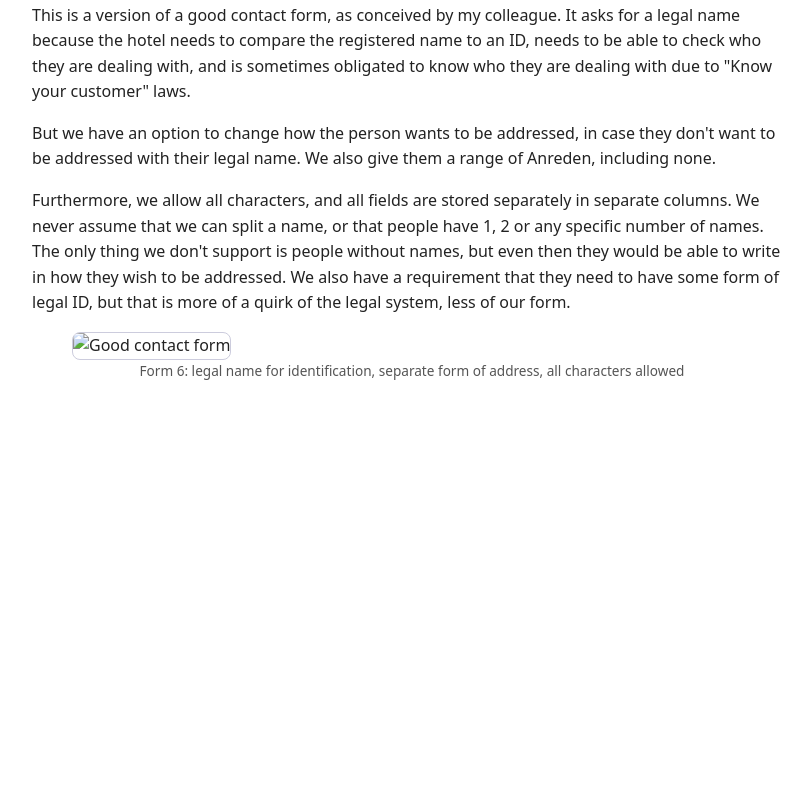
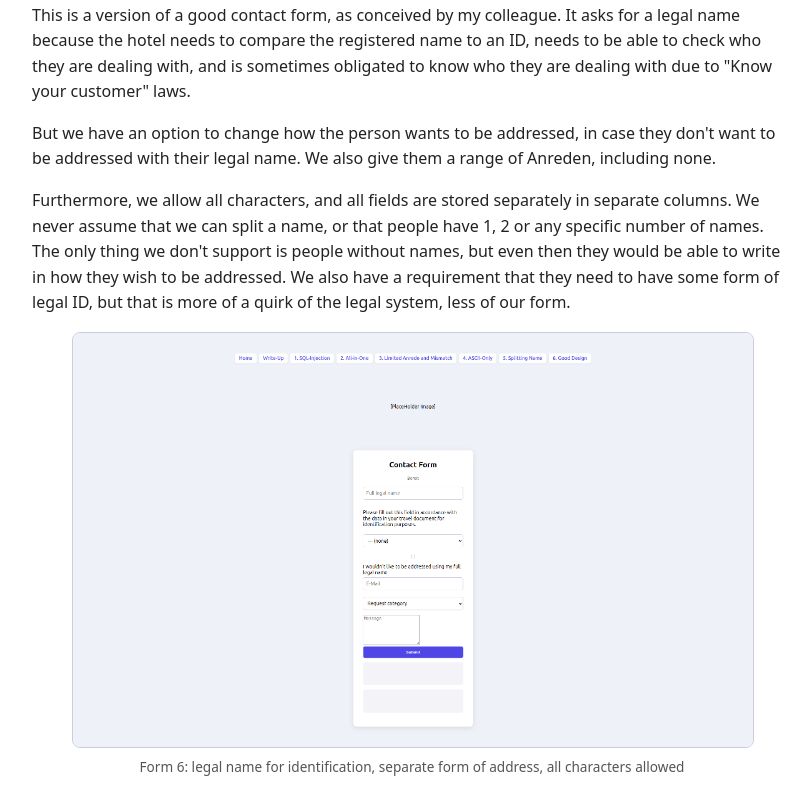
Before and after one commit to TheodorBillek/denkweisen-miniprojekt-1, a plain HTML site: page write-up.html in a window 1280 px wide. Shown: the part 4936-5745 px from the top of the page, without its empty margins (228-1039 px from the left). Before the commit the page ends 5349 px from the top, so only its background shows below. Drawn offline with Linux system fonts and the light colour scheme.

Commit message:
fixed write-up

```diff
--- a/write-up.html
+++ b/write-up.html
@@ -61,7 +61,7 @@
 <p>But we have an option to change how the person wants to be addressed, in case they don't want to be addressed with their legal name. We also give them a range of Anreden, including none.</p>
 <p>Furthermore, we allow all characters, and all fields are stored separately in separate columns. We never assume that we can split a name, or that people have 1, 2 or any specific number of names. The only thing we don't support is people without names, but even then they would be able to write in how they wish to be addressed. We also have a requirement that they need to have some form of legal ID, but that is more of a quirk of the legal system, less of our form.</p>
 <figure>
-  <img src="images/denkweisen-mp1.billek.dev_6-good-form.html.png" alt="Good contact form">
+  <img src="images/denkweisen-mp1.billek.dev_6-good-design.html.png" alt="Good contact form">
   <figcaption>Form 6: legal name for identification, separate form of address, all characters allowed</figcaption>
 </figure>
 
```
